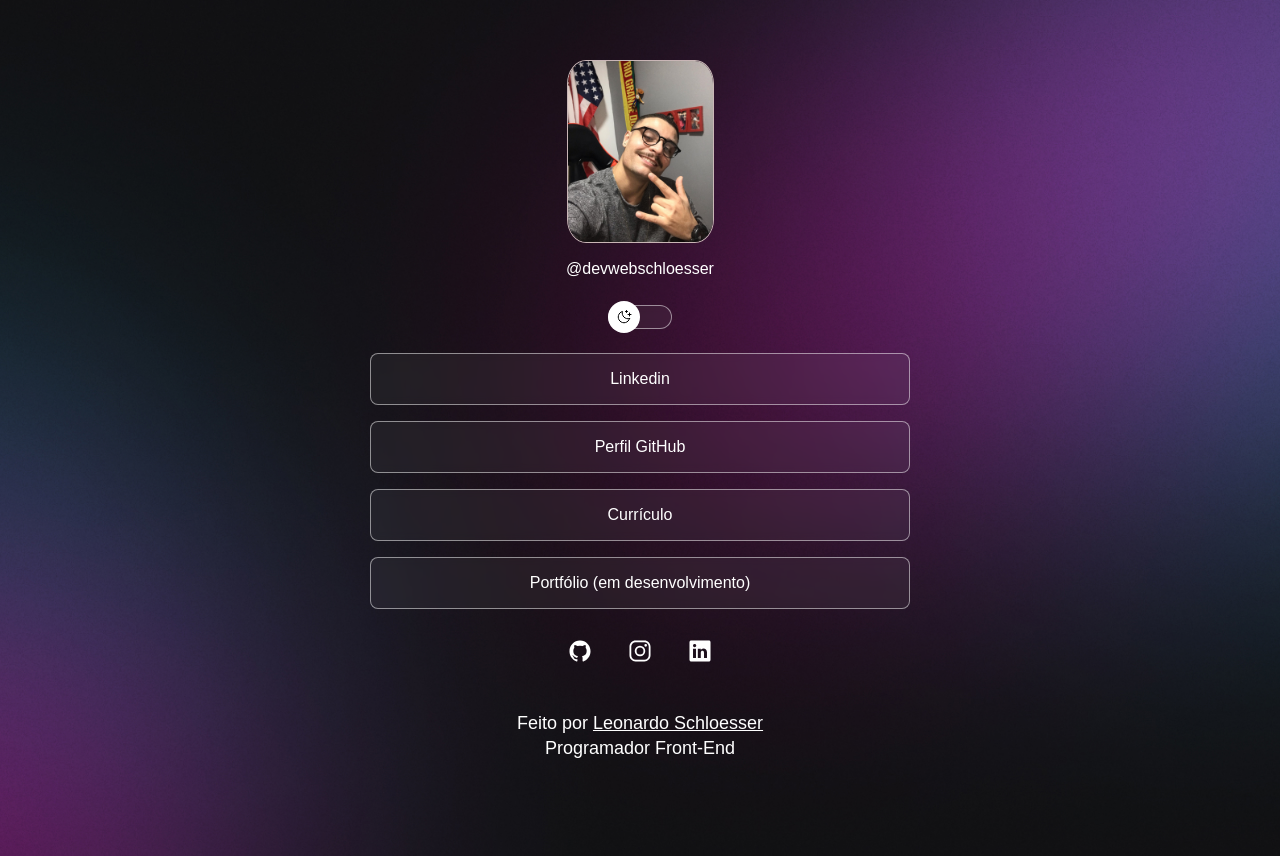
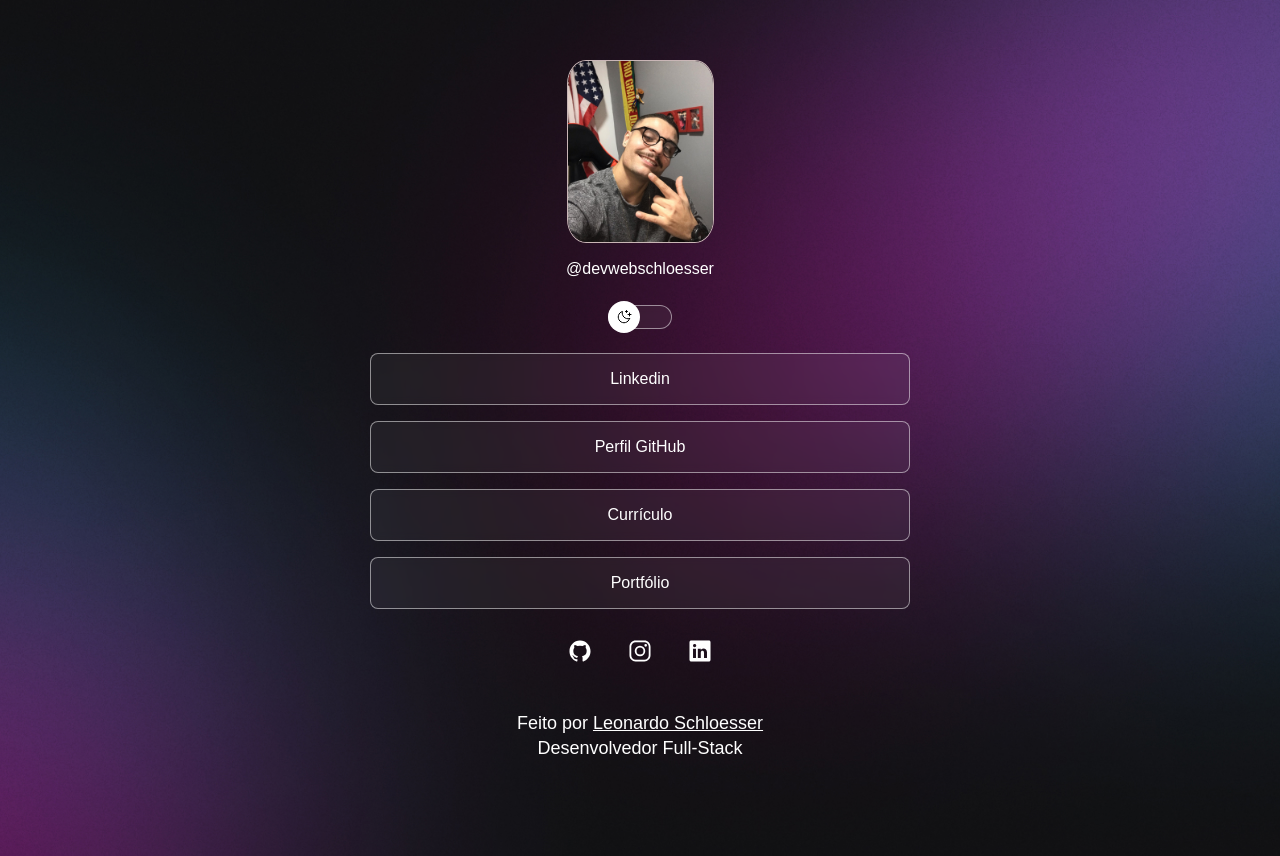
Before and after one commit to devwebschloesser/devlinks, a plain HTML site: page devlinks/projeto-devlinks/index.html in a window 1280 px wide. Drawn offline with nearby package versions, Linux system fonts and the light colour scheme.

Commit message:
Modify portfolio link and footer description
Updated portfolio link and changed footer role description.

```diff
--- a/devlinks/projeto-devlinks/index.html
+++ b/devlinks/projeto-devlinks/index.html
@@ -21,7 +21,7 @@
             <li><a href="https://www.linkedin.com/feed/?trk=guest_homepage-basic_google-one-tap-submit" target="_blank" rel="noreferrer noopener">Linkedin</a></li>
             <li><a href="https://github.com/devwebschloesser" target="_blank" rel="noreferrer noopener">Perfil GitHub</a></li>
             <li><a href="https://www.canva.com/design/DAGnvHISrEs/YHF4DnR5q-lXq2A_8rkPRA/edit?utm_content=DAGnvHISrEs&utm_campaign=designshare&utm_medium=link2&utm_source=sharebutton" target="_blank" rel="noreferrer noopener">Currículo</a></li>
-            <li><a href="https://meu-portifolio-kappa-three.vercel.app">Portfólio (em desenvolvimento)</a></li>
+            <li><a href="https://meu-portifolio-rysn.vercel.app/">Portfólio </a></li>
         </ul>
         <div id="social-links">
             <a href="https://github.com/devwebschloesser" target="_blank" rel="noreferrer noopener">
@@ -36,7 +36,7 @@
         </div>
 
         <footer>
-            <p>Feito por <a href="https://github.com/devwebschloesser" target="_blank" rel="noreferrer noopener">Leonardo Schloesser</a> <br>Programador Front-End</p>
+            <p>Feito por <a href="https://github.com/devwebschloesser" target="_blank" rel="noreferrer noopener">Leonardo Schloesser</a> <br>Desenvolvedor Full-Stack</p>
         </footer>
     </div>
 
```
